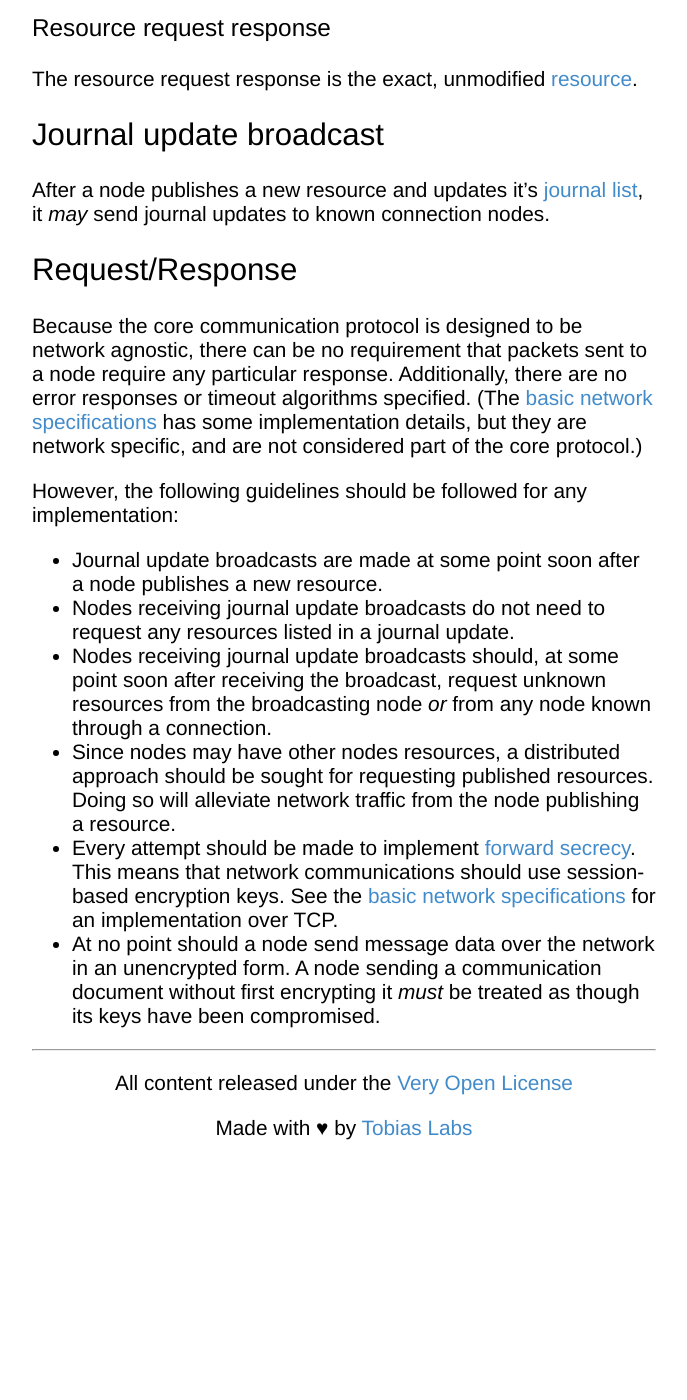
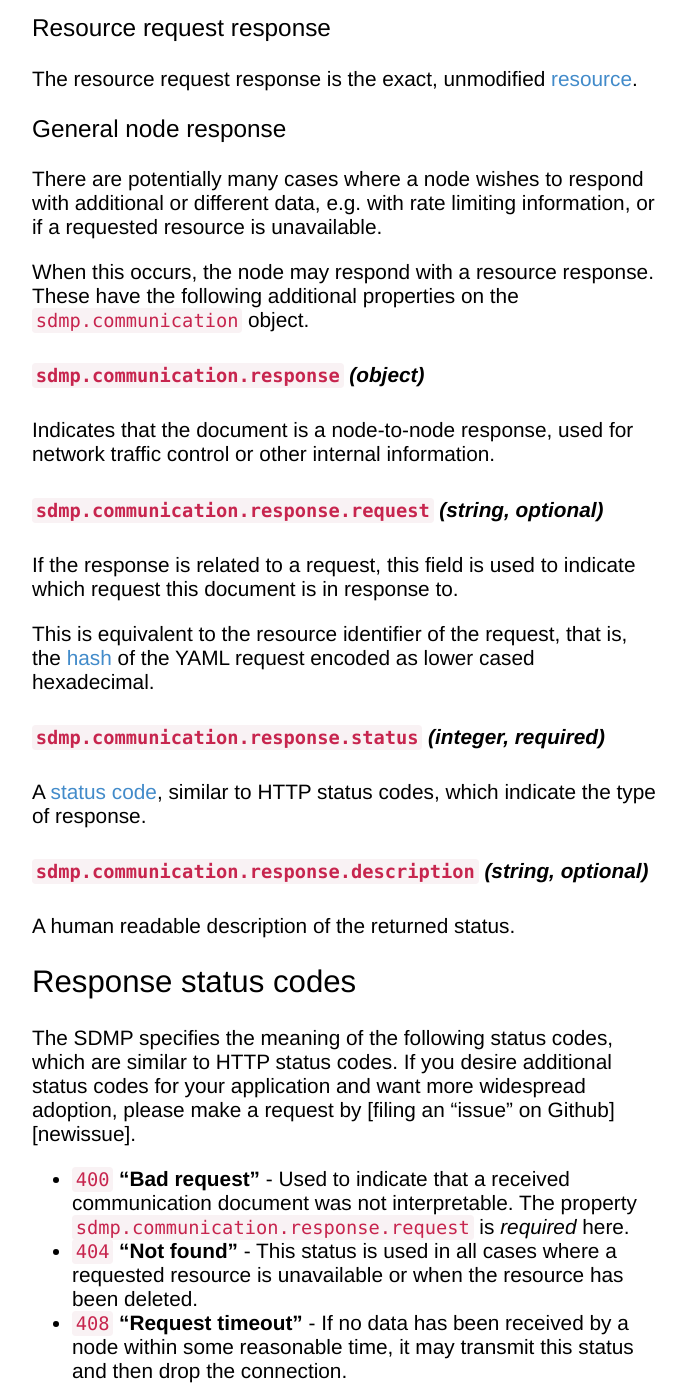
Before and after one commit to sdmp/sdmp.github.io, a Jekyll site: the page built from docs/communication/index.md, in a window 1280 px wide and 1400 px high, scrolled down 3600 px. Shown: the whole window, without its empty margins (296-983 px from the left). Built offline with Jekyll 4.4.1, drawn with Linux system fonts in a browser that asks for light colours; before the commit the page ends 4865 px from its top, so only the background shows below that.

Commit message:
Adding general responses for node to node communication

```diff
--- a/docs/communication/index.md
+++ b/docs/communication/index.md
@@ -123,6 +123,49 @@ The [resource identifier](../resources/#resource-identifier) of the resource bei
 
 The resource request response is the exact, unmodified [resource](../resource/).
 
+### General node response
+
+There are potentially many cases where a node wishes to respond with additional or different
+data, e.g. with rate limiting information, or if a requested resource is unavailable.
+
+When this occurs, the node may respond with a resource response. These have the following
+additional properties on the `sdmp.communication` object.
+
+###### `sdmp.communication.response` *(object)*
+
+Indicates that the document is a node-to-node response, used for network traffic control
+or other internal information.
+
+###### `sdmp.communication.response.request` *(string, optional)*
+
+If the response is related to a request, this field is used to indicate which request this
+document is in response to.
+
+This is equivalent to the resource identifier of the request, that is, the [hash](../cryptography)
+of the YAML request encoded as lower cased hexadecimal.
+
+###### `sdmp.communication.response.status` *(integer, required)*
+
+A [status code](#response-status-codes), similar to HTTP status codes, which
+indicate the type of response.
+
+###### `sdmp.communication.response.description` *(string, optional)*
+
+A human readable description of the returned status.
+
+## Response status codes
+
+The SDMP specifies the meaning of the following status codes, which are similar to HTTP
+status codes. If you desire additional status codes for your application and want more
+widespread adoption, please make a request by [filing an "issue" on Github][newissue].
+
+* `400` **"Bad request"** - Used to indicate that a received communication document was
+	not interpretable. The property `sdmp.communication.response.request` is *required* here.
+* `404` **"Not found"** - This status is used in all cases where a requested resource
+	is unavailable or when the resource has been deleted.
+* `408` **"Request timeout"** - If no data has been received by a node within some reasonable
+	time, it may transmit this status and then drop the connection.
+
 ## Journal update broadcast
 
 After a node publishes a new resource and updates it's [journal list](../journal/), it *may*
```
